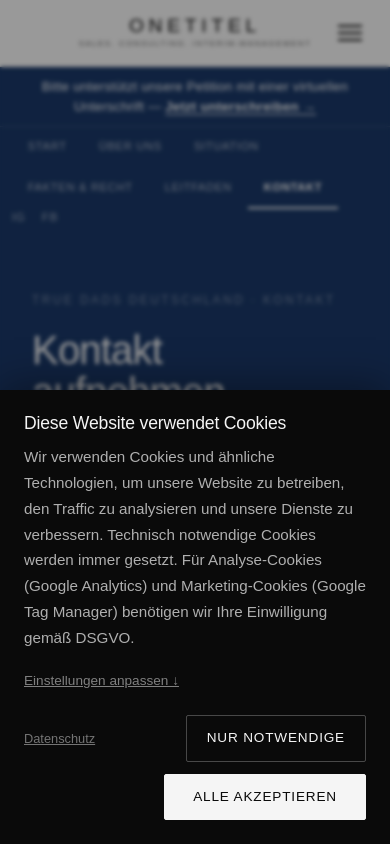
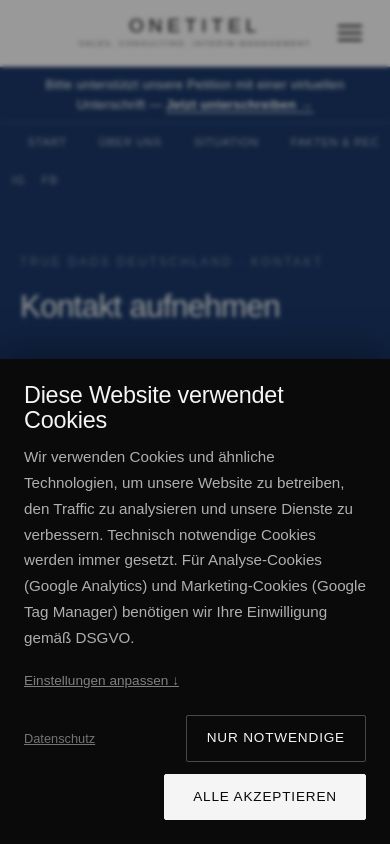
Before and after one commit to OMueller-1976/onetitel, a Next.js app: page /initiativen/true-dads/kontakt in a window 390 px wide. Shown: the top 844 px of the page. Built offline with nearby package versions, Linux system fonts and the light colour scheme.

Commit message:
Mobile optimization: True Dads + BA Digital subsites, iOS input fix, sub-nav scroll, responsive grids

```diff
--- a/app/globals.css
+++ b/app/globals.css
@@ -157,18 +157,70 @@ hr {
   /* Basis */
   body { font-size: 16px; }
 
+  /* Abstände auf Mobile halbieren */
+  section {
+    padding-left: 1.25rem !important;
+    padding-right: 1.25rem !important;
+  }
+
   /* Display-Texte verkleinern */
   .display {
     font-size: clamp(2.2rem, 10vw, 3.5rem) !important;
     line-height: 1.05 !important;
   }
 
-  /* Buttons full-width auf Mobile */
+  /* Alle inline-grids auf 1 Spalte zwingen */
+  [style*="gridTemplateColumns"] {
+    grid-template-columns: 1fr !important;
+  }
+
+  /* Tabellen horizontal scrollbar */
+  table {
+    display: block;
+    overflow-x: auto;
+    -webkit-overflow-scrolling: touch;
+  }
+
+  /* Bilder nie breiter als Viewport */
+  img { max-width: 100% !important; height: auto !important; }
+
+  /* Buttons immer full-width */
   .btn-primary, .btn-outline, .btn-white {
-    width: 100%;
+    width: 100% !important;
+    text-align: center;
     justify-content: center;
     padding: 1rem 1.5rem;
     font-size: 0.9rem;
+  }
+
+  /* Große Headlines verkleinern */
+  h1 { font-size: clamp(1.8rem, 8vw, 3rem) !important; }
+  h2 { font-size: clamp(1.4rem, 6vw, 2.2rem) !important; }
+
+  /* Sub-Navigationen scrollbar machen */
+  .sub-nav {
+    overflow-x: auto;
+    -webkit-overflow-scrolling: touch;
+    flex-wrap: nowrap !important;
+    justify-content: flex-start !important;
+    padding-bottom: 0.5rem;
+  }
+  .sub-nav a {
+    white-space: nowrap;
+    flex-shrink: 0;
+  }
+
+  /* Stats: 2-spaltig auf Mobile (statt 1 Spalte) */
+  .stats-2col {
+    grid-template-columns: repeat(2, 1fr) !important;
+  }
+
+  /* Footer Bottom Bar: vertikal auf Mobile */
+  .footer-bottom-bar {
+    flex-direction: column !important;
+    gap: 0.75rem !important;
+    text-align: center !important;
+    align-items: center !important;
   }
 
   /* Marquee-Animation verlangsamen auf Mobile */
--- a/app/initiativen/ba-digital-marketing/blog/page.tsx
+++ b/app/initiativen/ba-digital-marketing/blog/page.tsx
@@ -121,7 +121,7 @@ export default function BlogPage() {
           <div
             style={{
               display: "grid",
-              gridTemplateColumns: "repeat(auto-fit, minmax(320px, 1fr))",
+              gridTemplateColumns: "repeat(auto-fit, minmax(280px, 1fr))",
               gap: "1px",
               background: "#E0E0E0",
               marginBottom: "5rem",
--- a/app/initiativen/ba-digital-marketing/kontakt/page.tsx
+++ b/app/initiativen/ba-digital-marketing/kontakt/page.tsx
@@ -23,7 +23,7 @@ export default function KontaktPage() {
   const inputStyle: React.CSSProperties = {
     width: "100%",
     padding: "0.85rem 1rem",
-    fontSize: "1.125rem",
+    fontSize: "1rem", // min 16px — verhindert iOS-Zoom beim Fokus
     fontFamily: "inherit",
     fontWeight: 300,
     color: DARK,
--- a/app/initiativen/ba-digital-marketing/layout.tsx
+++ b/app/initiativen/ba-digital-marketing/layout.tsx
@@ -38,7 +38,7 @@ export default function BaLayout({ children }: { children: React.ReactNode }) {
           }}
         >
           {/* Logo + Links */}
-          <div style={{ display: "flex", flexWrap: "wrap", alignItems: "center", gap: "0" }}>
+          <div className="sub-nav" style={{ display: "flex", flexWrap: "nowrap", overflowX: "auto", alignItems: "center", gap: "0" }}>
             <Link
               href="/initiativen/ba-digital-marketing"
               style={{
--- a/app/initiativen/ba-digital-marketing/page.tsx
+++ b/app/initiativen/ba-digital-marketing/page.tsx
@@ -66,7 +66,7 @@ export default function BaHomePage() {
       <section
         style={{
           background: CREAM,
-          padding: "7rem 2rem 6rem",
+          padding: "clamp(3rem, 8vw, 7rem) 1.25rem clamp(3rem, 8vw, 6rem)",
           textAlign: "center",
         }}
       >
@@ -87,7 +87,7 @@ export default function BaHomePage() {
         </Link>
         <h1
           style={{
-            fontSize: "clamp(2.5rem, 6vw, 5.5rem)",
+            fontSize: "clamp(1.6rem, 7vw, 5.5rem)",
             fontWeight: 200,
             letterSpacing: "-0.03em",
             lineHeight: 1.05,
@@ -102,7 +102,7 @@ export default function BaHomePage() {
         </h1>
         <p
           style={{
-            fontSize: "1.25rem",
+            fontSize: "clamp(0.85rem, 3vw, 1.25rem)",
             fontWeight: 300,
             fontStyle: "italic",
             color: "#777",
--- a/app/initiativen/true-dads/fakten-recht/page.tsx
+++ b/app/initiativen/true-dads/fakten-recht/page.tsx
@@ -117,9 +117,10 @@ export default function FaktenRechtPage() {
             Fakten &amp; Zahlen
           </h2>
           <div
+            className="stats-2col"
             style={{
               display: "grid",
-              gridTemplateColumns: "repeat(auto-fit, minmax(200px, 1fr))",
+              gridTemplateColumns: "repeat(auto-fit, minmax(160px, 1fr))",
               gap: "1px",
               background: "rgba(255,255,255,0.1)",
             }}
--- a/app/initiativen/true-dads/kontakt/page.tsx
+++ b/app/initiativen/true-dads/kontakt/page.tsx
@@ -12,7 +12,7 @@ const inputStyle: React.CSSProperties = {
   padding: "0.75rem 0",
   color: "#1a1a1a",
   fontFamily: "'Jost', sans-serif",
-  fontSize: "1.125rem",
+  fontSize: "1rem", // min 16px — verhindert iOS-Zoom beim Fokus
   fontWeight: 300,
   outline: "none",
   marginBottom: "1.75rem",
--- a/app/initiativen/true-dads/layout.tsx
+++ b/app/initiativen/true-dads/layout.tsx
@@ -25,10 +25,11 @@ export default function TrueDadsLayout({ children }: { children: React.ReactNode
           background: NAVY,
           color: "#fff",
           textAlign: "center",
-          padding: "0.6rem 1.5rem",
-          fontSize: "0.82rem",
+          padding: "0.5rem 1rem",
+          fontSize: "0.8rem",
           letterSpacing: "0.02em",
           lineHeight: 1.5,
+          whiteSpace: "normal",
         }}
       >
         Bitte unterstützt unsere Petition mit einer virtuellen Unterschrift —{" "}
@@ -70,7 +71,7 @@ export default function TrueDadsLayout({ children }: { children: React.ReactNode
           }}
         >
           {/* Nav links */}
-          <div style={{ display: "flex", flexWrap: "wrap" }}>
+          <div className="sub-nav" style={{ display: "flex", flexWrap: "nowrap", overflowX: "auto" }}>
             {subLinks.map((link) => {
               const active = pathname === link.href;
               return (
--- a/app/initiativen/true-dads/page.tsx
+++ b/app/initiativen/true-dads/page.tsx
@@ -62,7 +62,7 @@ export default function TrueDadsHomePage() {
         style={{
           background: NAVY,
           color: "#fff",
-          padding: "5rem 2rem 5rem",
+          padding: "clamp(2rem, 6vw, 5rem) 1.25rem",
         }}
       >
         <div style={{ maxWidth: "1200px", margin: "0 auto" }}>
@@ -93,7 +93,7 @@ export default function TrueDadsHomePage() {
           </p>
           <h1
             style={{
-              fontSize: "clamp(2.5rem, 6vw, 5rem)",
+              fontSize: "clamp(1.8rem, 8vw, 5rem)",
               fontWeight: 300,
               letterSpacing: "-0.02em",
               lineHeight: 1.05,
@@ -116,7 +116,7 @@ export default function TrueDadsHomePage() {
           </p>
           <p
             style={{
-              fontSize: "1.2rem",
+              fontSize: "clamp(0.95rem, 3vw, 1.3rem)",
               fontWeight: 300,
               color: "rgba(255,255,255,0.75)",
               maxWidth: "680px",
@@ -301,9 +301,10 @@ export default function TrueDadsHomePage() {
             Zahlen &amp; Fakten
           </h2>
           <div
+            className="stats-2col"
             style={{
               display: "grid",
-              gridTemplateColumns: "repeat(auto-fit, minmax(220px, 1fr))",
+              gridTemplateColumns: "repeat(auto-fit, minmax(160px, 1fr))",
               gap: "1px",
               background: "rgba(255,255,255,0.1)",
             }}
--- a/components/Footer.tsx
+++ b/components/Footer.tsx
@@ -178,6 +178,7 @@ export default function Footer() {
 
         {/* Bottom row */}
         <div
+          className="footer-bottom-bar"
           style={{
             display: "flex",
             flexWrap: "wrap",
--- a/components/KontaktForm.tsx
+++ b/components/KontaktForm.tsx
@@ -21,7 +21,7 @@ export default function KontaktForm() {
     padding: "0.75rem 0",
     color: "var(--bg)",
     fontFamily: "'Jost', sans-serif",
-    fontSize: "1.125rem",
+    fontSize: "1rem", // min 16px — verhindert iOS-Zoom beim Fokus
     fontWeight: 300,
     outline: "none",
     marginBottom: "1.75rem",
```
